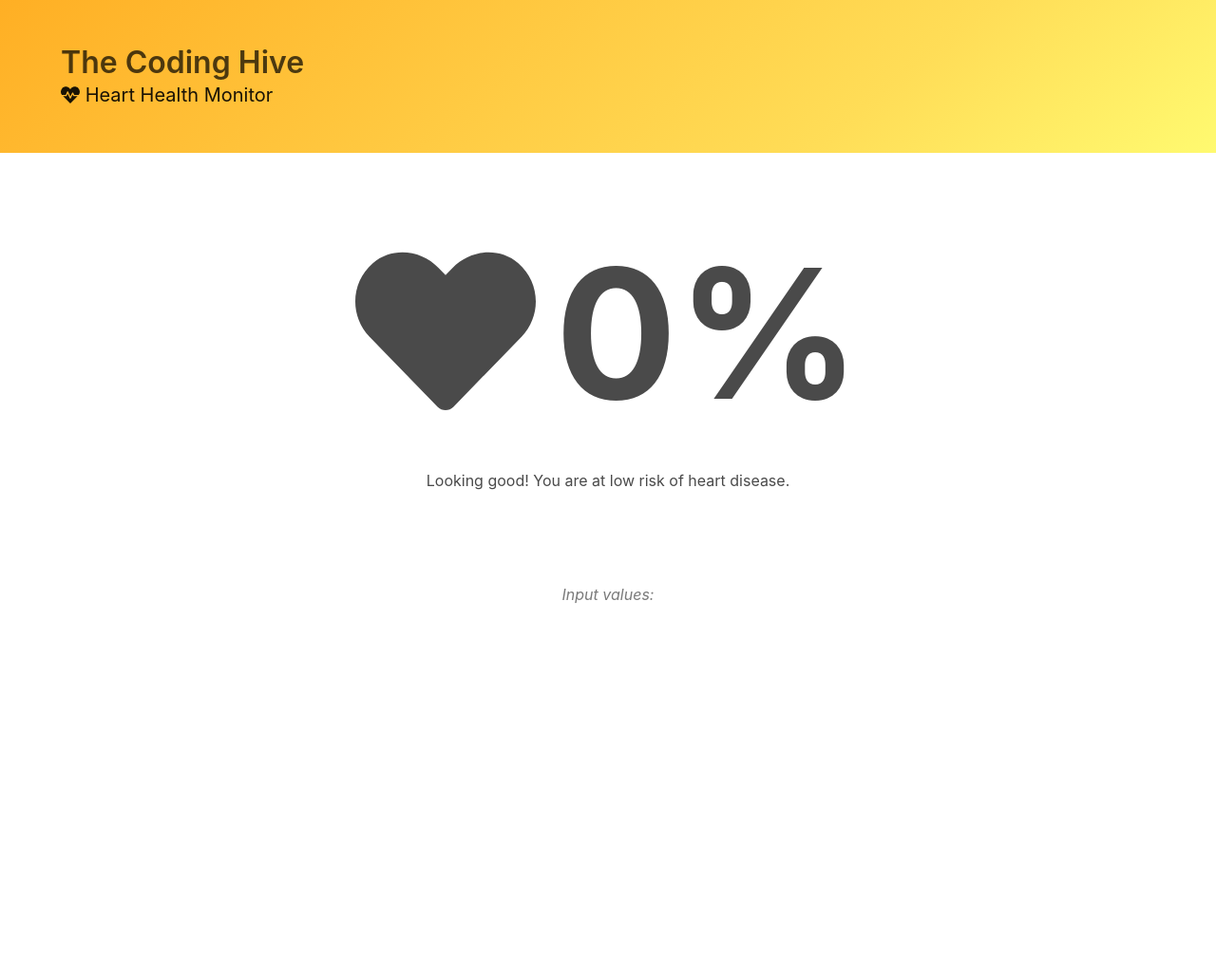
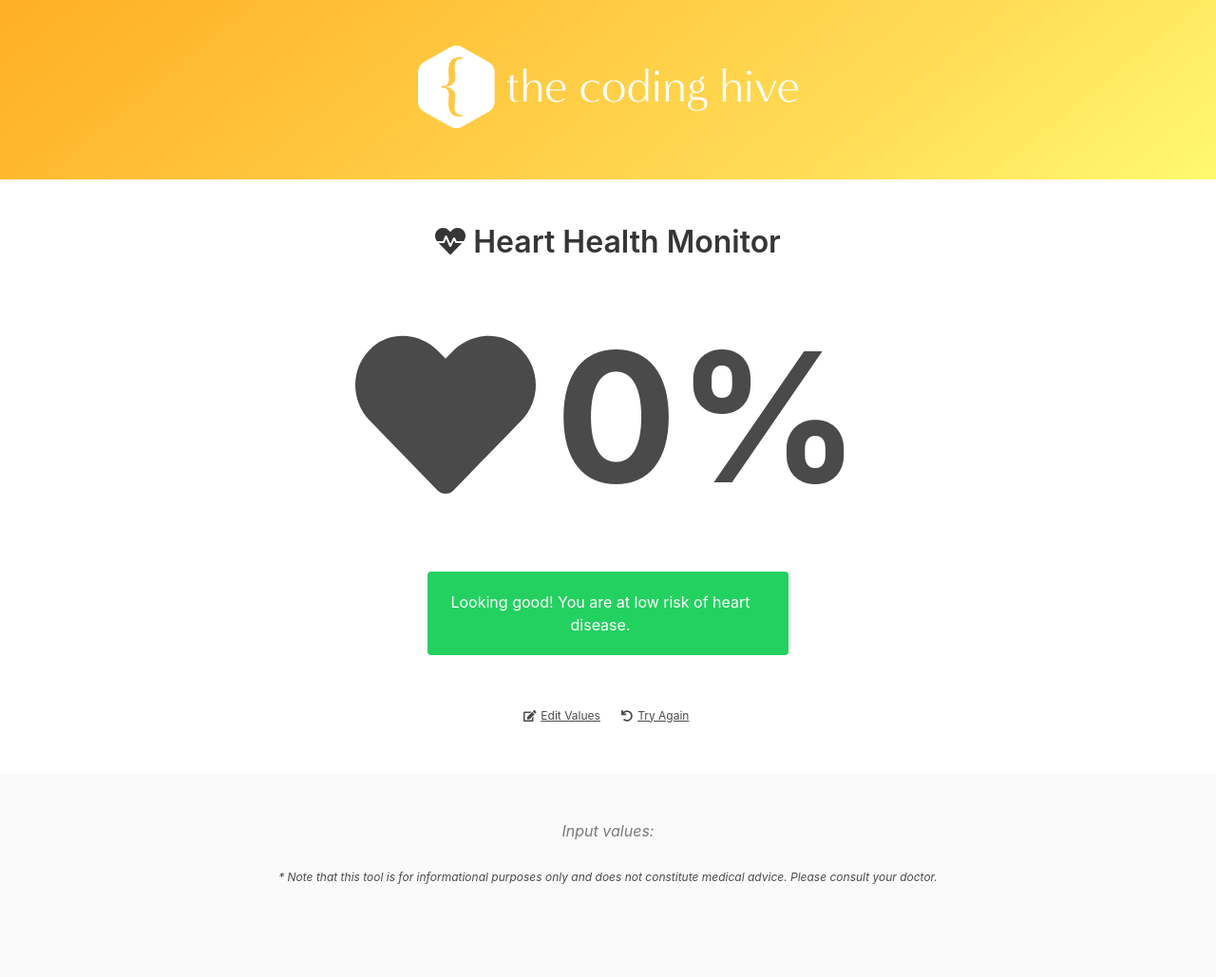
Before and after one commit to thecodinghive/heart-disease-predictor-app, a Flask app: template templates/results.html in a window 1280 px wide. Shown: the whole page at 95% size. Before the commit the page ends 635 px from the top, so only its background shows below. Run offline with Flask 2, Linux system fonts and the light colour scheme; the template is opened without the code that fills it, so the values that code supplies are empty; parts of the project's set-up code (start-up, migrations or seed data) failed here and were passed over; some libraries are stand-ins or nearby versions.

Commit message:
Add styles, new edit/try again features, cleanup.

```diff
--- a/app.py
+++ b/app.py
@@ -9,28 +9,16 @@ import io
 from sklearn.externals import joblib
 import numpy as np
 
-# #import required packages
-# import pandas as pd
-#
-# # will be used to split the data to train and test
-# from sklearn.model_selection import train_test_split
-# from sklearn import tree
-
-# from sklearn import metrics  # will be used to calculate assessment metrics
-# # will be used to compute confusion matrix and AUC
-# from sklearn.metrics import classification_report
-# # will be used to compute confusion matrix and AUC
-# from sklearn.metrics import confusion_matrix
-# import matplotlib.pyplot as plt  # will be used to generate ROC plot
-# import seaborn as sns  # will be used to generate confusion matrix
-
 app = Flask(__name__)
 model = None
 
-
+# Homepage: The heart health form
 @app.route('/')
 def form():
-    return render_template('form.html')
+    # Get the values if specified in the URL (so we can edit them)
+    values = request.values
+
+    return render_template('form.html', form_values=values)
 
 
 @app.errorhandler(Exception)
@@ -47,7 +35,7 @@ def load_model():
     global model
     # Only load model once
     if not model:
-        print("------------------------>>>> loading model...")
+        print("--->>>> loading model...")
         model = joblib.load("heart_classifier.pkl")
     return model
 
@@ -56,82 +44,90 @@ def valid_form_request():
     return request.method == "POST" and request.files.get("image")
 
 
-"""
-Calculates BMI given height (in kg), and weight (in cm)
-BMI Formula: kg / m^2
-Output is BMI, rounded to one decimal digit
-"""
+def calculate_bmi(height_cm, weight_kg):
+    """
+    Calculates BMI given height (in kg), and weight (in cm)
+    BMI Formula: kg / m^2
+    Output is BMI, rounded to one decimal digit
+    """
 
-
-def calculate_bmi(height, weight):
     # Input height is in cm, so we divide by 100 to convert to metres
-    return round(weight / ((height / 100) ** 2), 1)
-
-
-"""
-User our model to perform a prediction, given the input parameters.
-Note that input to model is an array with the following parameters:
-['ap_hi','ap_lo','age','cholesterol','bmi']
-
-[age, gender, height, weight, ap_hi, ap_lo, cholesterol, gluc, smoke, alco, active, bmi, bodyfat, lifestyle]
-e.g.:
-rf_model.predict([[48, 1, 165, 68, 110, 70, 0, 1, 0, 0, 1, 24.977043, 33.39809, 1]])
-    => array([0])
-    (or could be array([1]))
-rf_model.predict_proba([[48, 1, 165, 68, 110, 70, 0, 1, 0, 0, 1, 24.977043, 33.39809, 1]])
-    => array([[0.65566831, 0.34433169]])
-"""
+    height_m = height_cm / 100
+    return round(weight_kg / (height_m ** 2), 1)
 
 
 def predict(bp_high, bp_low, age, cholesterol, bmi):
+    """
+    User our model to perform a prediction, given the input parameters.
+    Note that input to model is a 2d array with the following parameters:
+        [['ap_hi','ap_lo','age','cholesterol','bmi']]
+    """
+
     classifier = load_model()
+    # Note that our classifier expects a 2D array
     model_params = [[bp_high, bp_low, age, cholesterol, bmi]]
     result = {
+        # classifier.predict returns an array containing the prediction
+        #   e.g. => [[0]]
         "prediction": classifier.predict(model_params)[0],
+        # classifier.predict_proba returns an array containing the probabilities of each class
+        #   e.g. => [[0.65566831, 0.34433169]]
         "probabilities": classifier.predict_proba(model_params)[0]
     }
     return result
 
 
+def get_form_values():
+    # https://stackoverflow.com/a/16664376/76710
+    form_values = {
+        'age': int(request.form['age']),
+        'bp_systolic': int(request.form['bp_systolic']),
+        'bp_diastolic': int(request.form['bp_diastolic']),
+        'weight_kg': float(request.form['weight_kg']),
+        'height_cm': float(request.form['height_cm']),
+        'cholesterol': int(request.form['cholesterol'])
+    }
+    return form_values
+
+
 @app.route('/process_form', methods=["POST"])
 def process_form():
-    error = False
-    if not valid_form_request():
-        error = True
+    # Error handling
+    # error = False
+    # if not valid_form_request():
+    #     error = True
 
-    age = int(request.form['age'])
-    bpSystolic = int(request.form['bpSystolic'])
-    bpDiastolic = int(request.form['bpDiastolic'])
-    weight = float(request.form['weight'])  # kg
-    height = float(request.form['height'])  # cm
-
-    bmi = calculate_bmi(weight, height)
+    values = get_form_values()
+    bmi = calculate_bmi(values['height_cm'], values['weight_kg'])
 
     # 0=Normal, 1=Above Normal, 2=Well Above Normal
-    cholesterol = int(request.form['cholesterol'])
-    cholesterolDescriptions = {
+    cholesterol_descriptions = {
         0: "Normal",
         1: "Above Normal",
         2: "Well Above Normal",
     }
 
     # These are the values that we will display on the results page
-    inputValues = {
-        "Age": age,
-        "Blood Pressure": "%s/%s" % (bpSystolic, bpDiastolic),
-        "Weight": "%s kg" % weight,
-        "Height": "%s cm" % height,
+    input_values = {
+        "Age": values['age'],
+        "Blood Pressure": "%s/%s" % (values['bp_systolic'], values['bp_diastolic']),
+        "Weight": "%s kg" % values['weight_kg'],
+        "Height": "%s cm" % values['height_cm'],
         "BMI": bmi,
-        "Cholesterol": cholesterolDescriptions[cholesterol]
+        "Cholesterol": cholesterol_descriptions[values['cholesterol']]
     }
 
-    prediction = predict(bpSystolic, bpDiastolic, age, cholesterol, bmi)
-    print(prediction)
-
-    return render_template('results.html', prediction=prediction["prediction"], probabilities=prediction["probabilities"], inputValues=inputValues)
+    prediction = predict(
+        values['bp_systolic'],
+        values['bp_diastolic'],
+        values['age'],
+        values['cholesterol'],
+        bmi
+    )
+    return render_template('results.html', prediction=prediction["prediction"], probabilities=prediction["probabilities"], input_values=input_values, form_values=values)
 
 
-# if this is the main thread of execution, start the server
+# Start the server
 if __name__ == "__main__":
     print("* Starting Flask server..."
           "please wait until server has fully started")
--- /dev/null
+++ b/static/style.css
@@ -0,0 +1,60 @@
+/* Header Styles */
+#logo {
+  max-width: 400px;
+  margin: 0 auto;
+}
+
+footer .disclaimer {
+}
+
+/* Results Page */
+.results {
+  margin: 0 auto;
+}
+
+.results .results-main {
+  font-size: 190px;
+  display: flex;
+  justify-content: center;
+}
+
+.results .results-main .results-icon {
+  /* display: inline-block; */
+}
+
+.results .results-main .results-pct {
+  display: inline-block;
+  font-weight: bold;
+  margin-left: 20px;
+}
+
+.results .results-text {
+  text-align: center;
+  max-width: 380px;
+  margin: 20px auto 0;
+}
+
+.results .back-button {
+  margin-top: 50px;
+}
+
+/* Results Page: Input Values Section */
+.input-values {
+  margin-bottom: 20px;
+}
+
+.input-values > div {
+  margin-bottom: 20px;
+}
+
+/* Center list of tags */
+.input-values .field.is-grouped {
+  justify-content: center;
+}
+
+/* Mobile Styles */
+@media (max-width: 768px) {
+  .results .results-main {
+    font-size: 80px;
+  }
+}
--- a/templates/layout.html
+++ b/templates/layout.html
@@ -14,6 +14,9 @@
   <!-- For Bulma Icons -->
   <script defer src="https://use.fontawesome.com/releases/v5.3.1/js/all.js"></script>
 
+
+  <link rel="stylesheet" href="{{ url_for('static', filename='style.css') }} ">
+
   {% block head %}{% endblock %}
 
   <title>{% block title %}The Coding Hive{% endblock %}</title>
@@ -23,18 +26,39 @@
   <section class="hero is-warning is-bold">
     <div class="hero-body">
       <div class="container">
-        <h1 class="title">
-          The Coding Hive
-        </h1>
-        <h2 class="subtitle">
+        <div id="logo">
+          <img src="{{ url_for('static', filename='logo-text.png') }}" alt="The Coding Hive Logo" />
+        </div>
+        <!-- <div class="app-title is-size-3-tablet is-size-4-mobile">
           <i class="fas fa-heartbeat"></i>
           Heart Health Monitor
-        </h2>
+        </div> -->
       </div>
     </div>
   </section>
+  <!-- <section class="hero">
+    <div class="hero-body">
+      <div class="container">
+        <div class="app-title is-size-3-tablet is-size-4-mobile">
+          <i class="fas fa-heartbeat"></i>
+          Heart Health Monitor
+        </div>
+      </div>
+    </div>
+  </section> -->
 
-{% block content %}{% endblock %}
+<section class="section">
+  <div class="container">
+
+    <h1 class="title is-size-3-tablet is-size-4-mobile has-text-centered	">
+      <i class="fas fa-heartbeat"></i>
+      Heart Health Monitor
+    </h1>
+
+    {% block content %}{% endblock %}
+
+  </div>
+</section>
 
   <!-- <footer class="footer">
     <div class="content has-text-centered">
@@ -51,7 +75,18 @@
   <!-- <script src="https://code.jquery.com/jquery-3.3.1.slim.min.js" integrity="sha384-q8i/X+965DzO0rT7abK41JStQIAqVgRVzpbzo5smXKp4YfRvH+8abtTE1Pi6jizo" crossorigin="anonymous"></script>
   <script src="https://cdnjs.cloudflare.com/ajax/libs/popper.js/1.14.7/umd/popper.min.js" integrity="sha384-UO2eT0CpHqdSJQ6hJty5KVphtPhzWj9WO1clHTMGa3JDZwrnQq4sF86dIHNDz0W1" crossorigin="anonymous"></script>
   <script src="https://stackpath.bootstrapcdn.com/bootstrap/4.3.1/js/bootstrap.min.js" integrity="sha384-JjSmVgyd0p3pXB1rRibZUAYoIIy6OrQ6VrjIEaFf/nJGzIxFDsf4x0xIM+B07jRM" crossorigin="anonymous"></script> -->
+<footer class="footer">
+  <div class="content has-text-centered">
+    {% block footer %}{% endblock %}
+
+    <p class="disclaimer is-size-7">
+      <em>
+        * Note that this tool is for informational purposes only and does not
+          constitute medical advice. Please consult your doctor.
+      </em>
+    </p>
+  </div>
+</footer>
 
 </body>
-
 </html>
--- a/templates/results.html
+++ b/templates/results.html
@@ -2,47 +2,10 @@
 
 {% block title %}Heart Disease Prediction Results{% endblock %}
 
-{% block head %}
-<style type="text/css">
-.results {
-  /* outline: 1px solid red; */
-  margin: 0 auto;
-  /* width: 100px; */
-
-}
-
-.results .results-main {
-  font-size: 190px;
-  display: flex;
-  justify-content: center;
-}
-
-.results .results-main .results-icon {
-  /* display: inline-block; */
-}
-.results .results-main .results-pct {
-  display: inline-block;
-  font-weight: bold;
-  margin-left: 20px;
-}
-.results .results-text {
-  text-align: center;
-}
-
-/* Center list of tags */
-.field.is-grouped {
-  justify-content: center;
-}
-</style>
-{% endblock %}
-
 {% block content %}
-
-<section class="section">
-  <div class="container">
-
 <div class="results">
   {% if prediction == 1 %}
+    <!-- Increased Risk Detected (> 50% probability) -->
     <div class="results-main">
       <div class="results-icon">
         <i class="fas fa-stethoscope"></i>
@@ -51,11 +14,12 @@
         {{ (probabilities[1] * 100) | round | int }}%
       </div>
     </div>
-        <div class="results-text">
+    <div class="results-text notification is-danger">
       Increased risk detected.
       We recommend you speak to your doctor at your next visit.
     </div>
   {% else %}
+    <!-- Low Risk -->
     <div class="results-main">
       <div class="results-icon">
         <i class="fas fa-heart"></i>
@@ -64,22 +28,36 @@
         {{ (probabilities[1] * 100) | round | int }}%
       </div>
     </div>
-        <div class="results-text">
+    <div class="results-text notification is-success">
       Looking good! You are at low risk of heart disease.
     </div>
   {% endif %}
+
+  <div class="back-button container has-text-centered">
+    <a class="button is-small is-text" href="{{ url_for('.form', **form_values) }}">
+      <span class="icon">
+        <i class="fas fa-edit"></i>
+      </span>
+      <span>Edit Values</span>
+    </a>
+    <a class="button is-small is-text" href="{{ url_for('.form') }}">
+      <span class="icon">
+        <i class="fas fa-undo"></i>
+      </span>
+      <span>Try Again</span>
+    </a>
   </div>
 </div>
-</section>
+{% endblock %}
 
-<section class="section">
+{% block footer %}
 <div class="container has-text-centered">
-    <div class="is-italic has-text-grey		">
+  <div class="input-values">
+    <div class="is-italic has-text-grey">
       Input values:
     </div>
-    <br />
     <div class="field is-grouped is-grouped-multiline">
-      {% for field, value in inputValues.items() %}
+      {% for field, value in input_values.items() %}
         <div class="control">
           <div class="tags has-addons are-small">
             <span class="tag">{{ field }}</span>
@@ -88,7 +66,6 @@
         </div>
       {% endfor %}
     </div>
-
   </div>
-</section>
+</div>
 {% endblock %}
```
Also changed, not shown: templates/form.html (+15 -103 lines), static/logo-text.png (added). Lines whose indentation alone changed are shown as unchanged.
